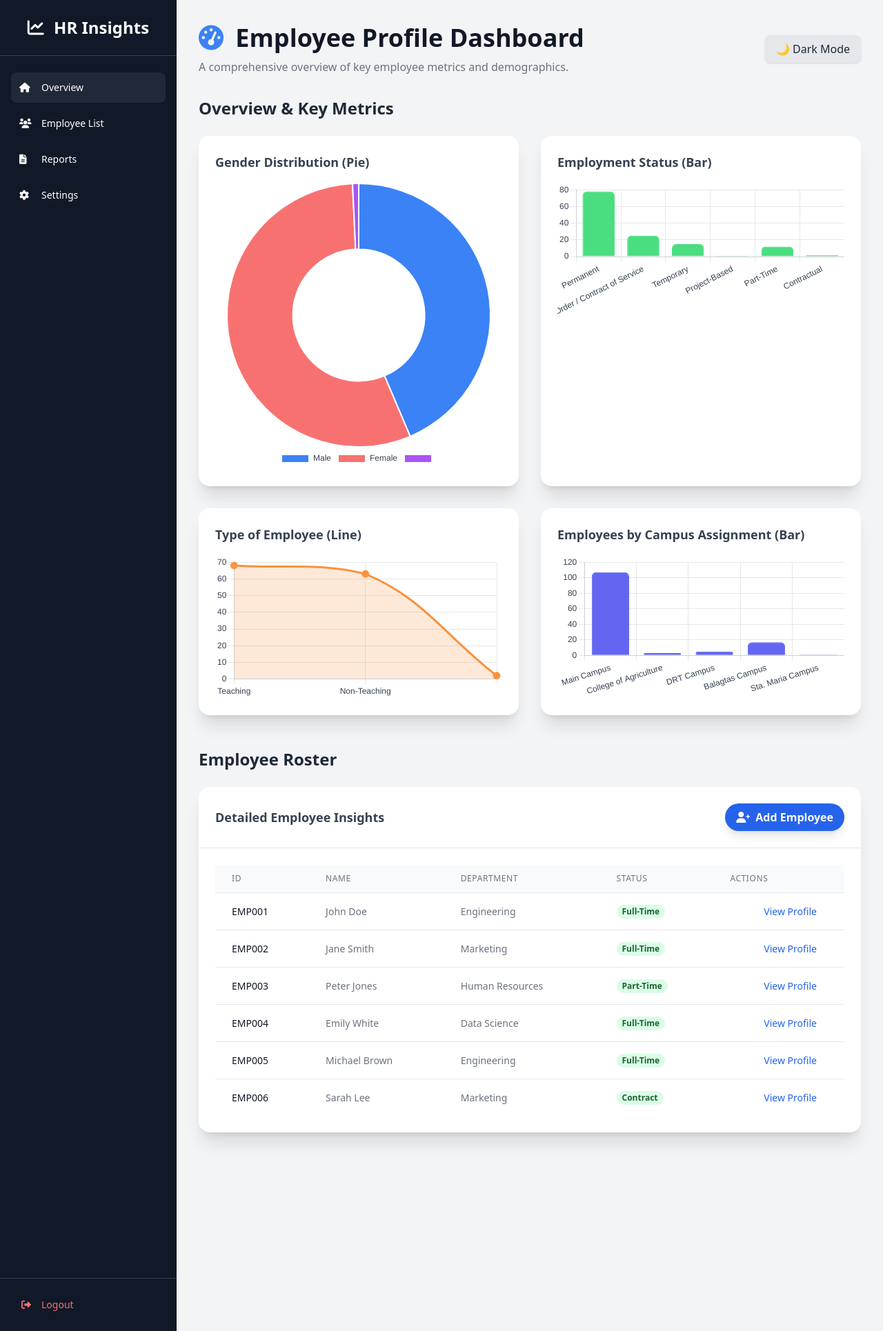
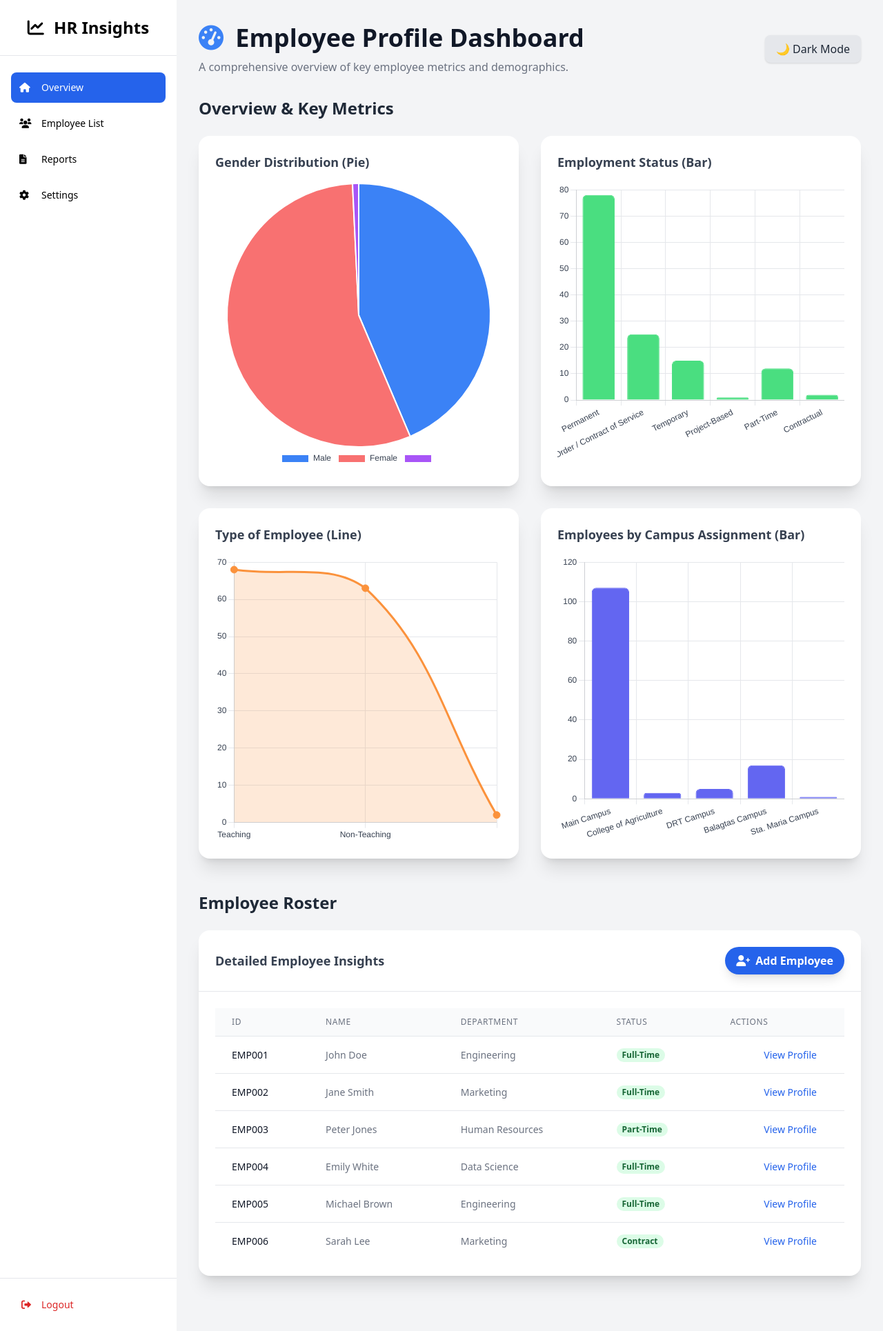
Before and after one commit to jomelmajait/practice, a Django app: page /dashboard/ in a window 1280 px wide. Shown: the whole page at 69% size. Run offline with Django 5.2, Linux system fonts and the light colour scheme; data comes from the database, SQL or seed files in the repository; some libraries are stand-ins or nearby versions.

Commit message:
fixing some design regarding on light and dark theme and alignment of the sizes of charts in overview section

```diff
--- a/project_pract/main_app/static/main_app/js/charts.js
+++ b/project_pract/main_app/static/main_app/js/charts.js
@@ -200,7 +200,7 @@ document.addEventListener('DOMContentLoaded', function() {
 
 
     // Pie Chart for Gender Distribution
-    createChart('pieChart', 'doughnut', {
+    createChart('pieChart', 'pie', {
         labels: getJsonData('gender-labels') || mockChartData.gender_labels,
         datasets: [{
             data: getJsonData('gender-counts') || mockChartData.gender_counts,
--- a/project_pract/main_app/templates/main_app/dashboard.html
+++ b/project_pract/main_app/templates/main_app/dashboard.html
@@ -27,34 +27,35 @@
     <div class="flex h-full">
 
         <!-- Sidebar -->
-        <aside class="flex flex-col w-64 bg-gray-900 text-white dark:bg-gray-950 min-h-screen">
-            <div class="p-6 text-center text-2xl font-bold border-b border-gray-700 dark:border-gray-800">
+        <aside class="flex flex-col w-64 bg-white dark:bg-gray-950 min-h-screen">
+            <div class="p-6 text-center text-2xl font-bold border-b border-gray-200 dark:border-gray-800 text-black dark:text-white">
                 <i class="fas fa-chart-line mr-2"></i> HR Insights
             </div>
             <nav class="flex-1 px-4 py-6 space-y-2">
-                <a href="#" class="flex items-center p-3 rounded-lg text-sm font-medium bg-gray-800 dark:bg-gray-800 hover:bg-gray-700 dark:hover:bg-gray-700">
+                <a href="#overview" class="flex items-center p-3 rounded-lg text-sm font-medium text-white bg-blue-600 dark:text-white dark:bg-blue-600 hover:bg-blue-700 dark:hover:bg-blue-700">
                     <i class="fas fa-home w-5 mr-3"></i> Overview
                 </a>
-                <a href="#employees" class="flex items-center p-3 rounded-lg text-sm font-medium hover:bg-gray-800 dark:hover:bg-gray-700">
+                <a href="#employees" class="flex items-center p-3 rounded-lg text-sm font-medium text-black dark:text-white hover:bg-blue-600 hover:text-white dark:hover:bg-blue-700">
                     <i class="fas fa-users w-5 mr-3"></i> Employee List
                 </a>
-                <a href="#reports" class="flex items-center p-3 rounded-lg text-sm font-medium hover:bg-gray-800 dark:hover:bg-gray-700">
+                <a href="#reports" class="flex items-center p-3 rounded-lg text-sm font-medium text-black dark:text-white hover:bg-blue-600 hover:text-white dark:hover:bg-blue-700">
                     <i class="fas fa-file-alt w-5 mr-3"></i> Reports
                 </a>
-                <a href="#settings" class="flex items-center p-3 rounded-lg text-sm font-medium hover:bg-gray-800 dark:hover:bg-gray-700">
+                <a href="#settings" class="flex items-center p-3 rounded-lg text-sm font-medium text-black dark:text-white hover:bg-blue-600 hover:text-white dark:hover:bg-blue-700">
                     <i class="fas fa-cog w-5 mr-3"></i> Settings
                 </a>
             </nav>
-            <div class="px-4 py-4 border-t border-gray-700 dark:border-gray-800">
+
+            <!-- Logout Section -->
+            <div class="px-4 py-4 border-t border-gray-200 dark:border-gray-800">
                 <form id="logout-form" action="{% url 'logout' %}" method="post" class="w-full">
                     {% csrf_token %}
-                    <button type="submit" class="flex items-center w-full p-3 rounded-lg text-sm font-medium text-red-400 hover:bg-gray-800 dark:hover:bg-gray-700">
+                    <button type="submit" class="flex items-center w-full p-3 rounded-lg text-sm font-medium text-red-600 dark:text-red-400 hover:bg-red-50 dark:hover:bg-red-900/20 hover:text-red-700 dark:hover:text-red-300">
                         <i class="fas fa-sign-out-alt w-5 mr-3"></i> Logout
                     </button>
                 </form>
             </div>
         </aside>
-
         <!-- Main Content Area -->
         <main class="flex-1 overflow-y-auto p-8 bg-gray-100 dark:bg-gray-900">
 
@@ -76,24 +77,32 @@
             </header>
 
             <!-- Overview Section -->
-            <section class="mb-12">
+            <section id="overview" class="mb-12">
                 <h2 class="text-2xl font-semibold text-gray-800 mb-6 dark:text-gray-200">Overview & Key Metrics</h2>
                 <div class="grid grid-cols-1 md:grid-cols-2 lg:grid-cols-2 gap-8">
-                    <div class="bg-white dark:bg-gray-800 rounded-2xl shadow-xl p-6 transition-transform hover:scale-105 duration-200">
+                    <div class="bg-white dark:bg-gray-800 rounded-2xl shadow-xl p-6 transition-transform hover:scale-105 duration-200 flex flex-col">
                         <h3 class="text-lg font-bold text-gray-700 mb-4 dark:text-gray-200">Gender Distribution (Pie)</h3>
-                        <canvas id="pieChart"></canvas>
+                        <div class="flex-1 flex items-center justify-center min-h-[300px]">
+                            <canvas id="pieChart" width="300" height="300"></canvas>
+                        </div>
                     </div>
-                    <div class="bg-white dark:bg-gray-800 rounded-2xl shadow-xl p-6 transition-transform hover:scale-105 duration-200">
+                    <div class="bg-white dark:bg-gray-800 rounded-2xl shadow-xl p-6 transition-transform hover:scale-105 duration-200 flex flex-col">
                         <h3 class="text-lg font-bold text-gray-700 mb-4 dark:text-gray-200">Employment Status (Bar)</h3>
-                        <canvas id="barChart"></canvas>
+                        <div class="flex-1 flex items-center justify-center min-h-[300px]">
+                            <canvas id="barChart" width="300" height="300"></canvas>
+                        </div>
                     </div>
-                    <div class="bg-white dark:bg-gray-800 rounded-2xl shadow-xl p-6 transition-transform hover:scale-105 duration-200">
+                    <div class="bg-white dark:bg-gray-800 rounded-2xl shadow-xl p-6 transition-transform hover:scale-105 duration-200 flex flex-col">
                         <h3 class="text-lg font-bold text-gray-700 mb-4 dark:text-gray-200">Type of Employee (Line)</h3>
-                        <canvas id="lineChart"></canvas>
+                        <div class="flex-1 flex items-center justify-center min-h-[300px]">
+                            <canvas id="lineChart" width="300" height="300"></canvas>
+                        </div>
                     </div>
-                    <div class="bg-white dark:bg-gray-800 rounded-2xl shadow-xl p-6 transition-transform hover:scale-105 duration-200">
+                    <div class="bg-white dark:bg-gray-800 rounded-2xl shadow-xl p-6 transition-transform hover:scale-105 duration-200 flex flex-col">
                         <h3 class="text-lg font-bold text-gray-700 mb-4 dark:text-gray-200">Employees by Campus Assignment (Bar)</h3>
-                        <canvas id="campusBarChart"></canvas>
+                        <div class="flex-1 flex items-center justify-center min-h-[300px]">
+                            <canvas id="campusBarChart" width="300" height="300"></canvas>
+                        </div>
                     </div>
                 </div>
             </section>
```
